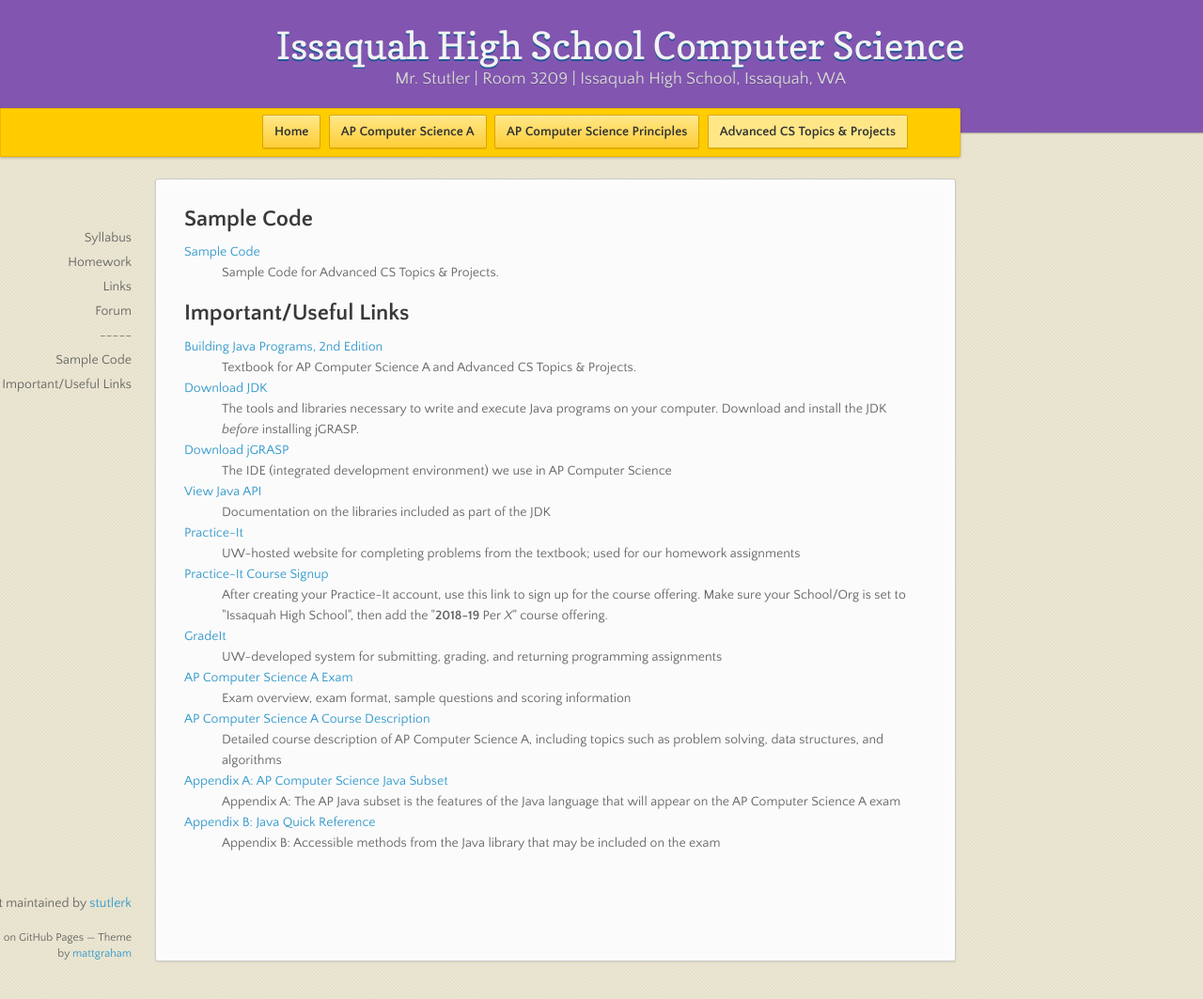
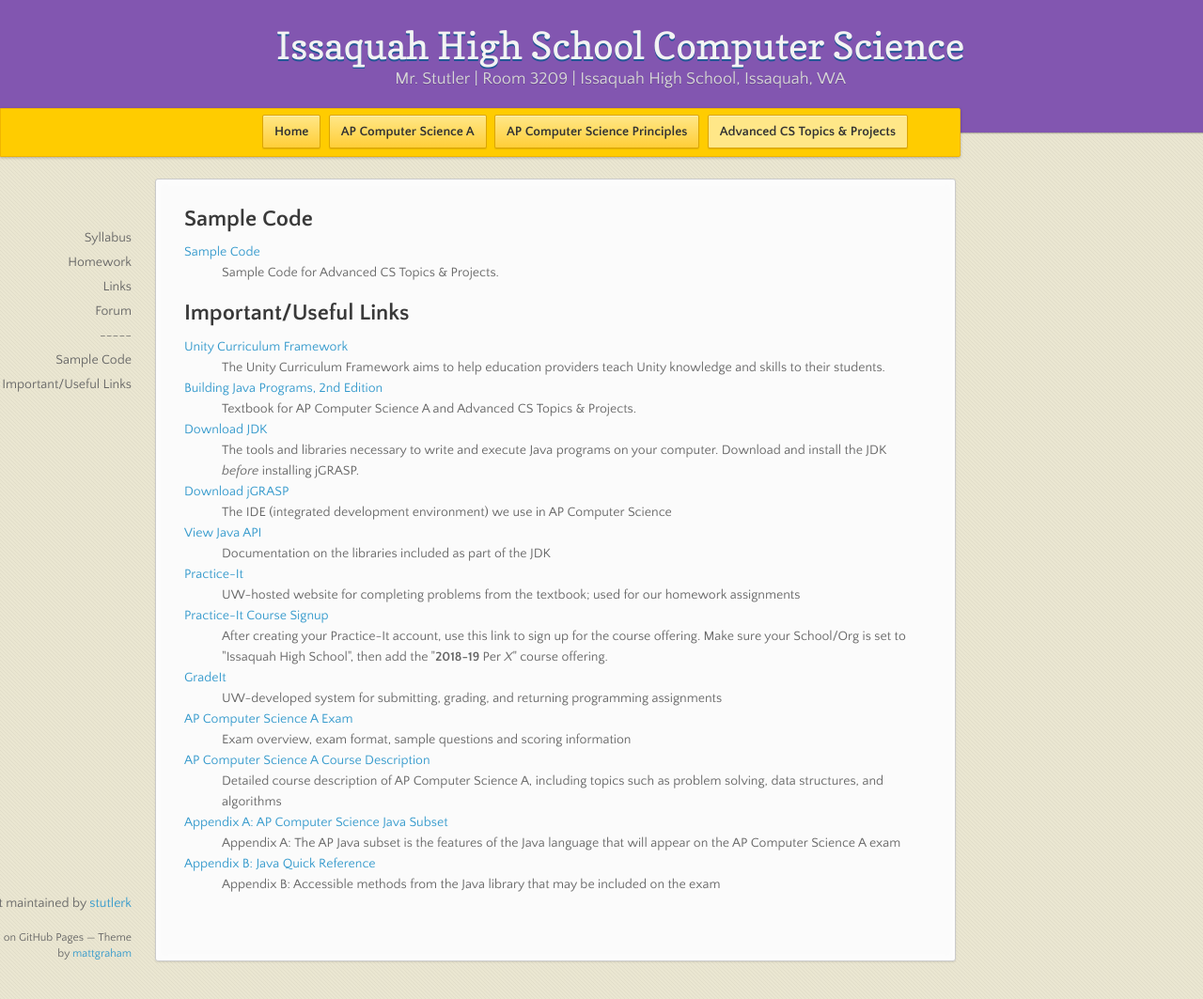
Before and after one commit to stutlerk/ihs-website, a Jekyll site: the page built from _advtopics/links.html, in a window 1280 px wide and 1063 px high. Shown: the whole window at 94% size. Built offline with Jekyll 4.4.1, drawn with Linux system fonts in a browser that asks for light colours; nearby versions of some CDN libraries.

Commit message:
Update links.html

```diff
--- a/_advtopics/links.html
+++ b/_advtopics/links.html
@@ -13,6 +13,9 @@ layout: course
 <h2>Important/Useful Links</h2>
 <dl>
 <dl>
+    <dt><a href="https://issaquahwednet-my.sharepoint.com/:b:/g/personal/stutlerk_issaquah_wednet_edu/EcQdl7p67_9FuQtbJ3gJm6sBbppAaWJaoveUVDuvsUAQog?e=VjolTA" target="_blank">Unity Curriculum Framework</a></dt>
+    <dd>The Unity Curriculum Framework aims to help education providers teach Unity knowledge and skills to their students.</dd>
+
     <dt><a href="https://issaquahwednet-my.sharepoint.com/:b:/g/personal/stutlerk_issaquah_wednet_edu/ERE0CKUFqmBKmzkBisWddoYBlNLxd17C_Ydb9auXyg5Crw?e=izF6aa" target="_blank">Building Java Programs, 2nd Edition</a></dt>
     <dd>Textbook for AP Computer Science A and Advanced CS Topics &amp; Projects.</dd>
 
```
